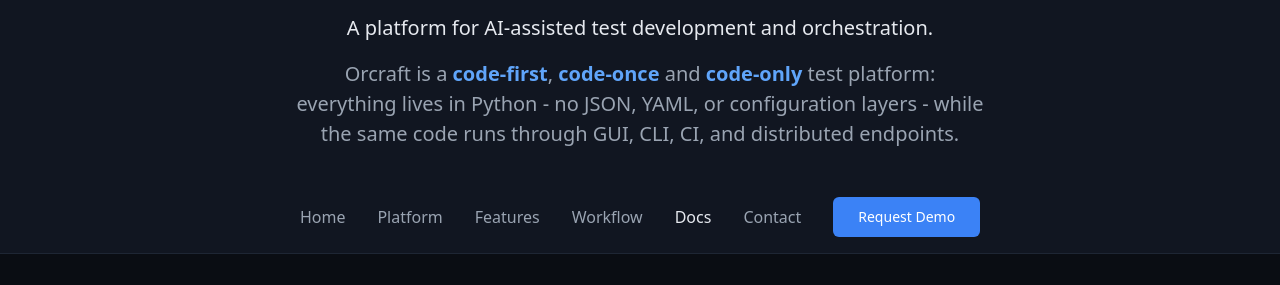
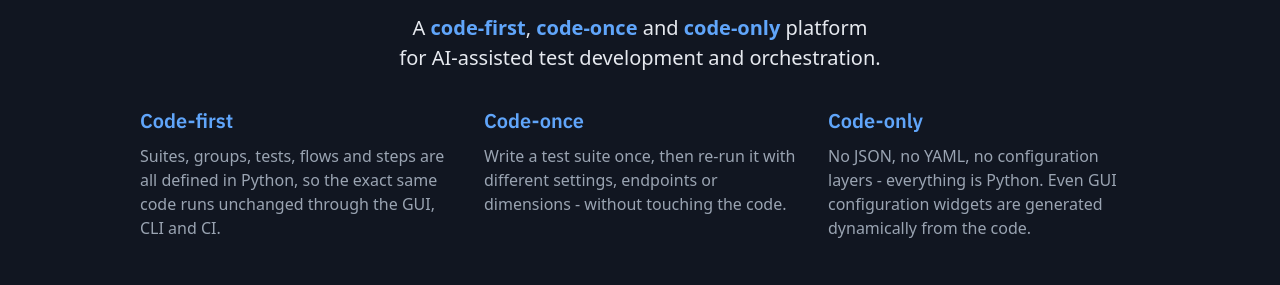
Before and after one commit to GMCoreAI/orcraft.app, an Eleventy site: page src/docs.njk in a window 1280 px wide. Shown: the part 252-537 px from the top of the page. Built offline with nearby package versions, Linux system fonts and the light colour scheme; Eleventy itself is replaced by a stand-in of ours; files that its build step writes are made by us from their sources.

Commit message:
Redesigning master head.

```diff
--- a/src/_includes/partials/masthead.njk
+++ b/src/_includes/partials/masthead.njk
@@ -12,12 +12,27 @@
     </p>
     #}
 
-    <p class="lead lead--strong">{{ site.description }}</p>
-    <p class="lead">
-      Orcraft is a <strong>code-first</strong>, <strong>code-once</strong> and <strong>code-only</strong> test platform:
-      everything lives in Python - no JSON, YAML, or configuration layers - while the same code runs through GUI, CLI,
-      CI, and distributed endpoints.
+    <p class="lead lead--strong">
+      A <strong>code-first</strong>, <strong>code-once</strong> and <strong>code-only</strong> platform<br />
+      for AI-assisted test development and orchestration.
     </p>
+    <dl class="principles">
+      <div class="principles__item">
+        <dt class="principles__term">Code-first</dt>
+        <dd class="principles__desc">Suites, groups, tests, flows and steps are all defined in Python, so the exact
+          same code runs unchanged through the GUI, CLI and CI.</dd>
+      </div>
+      <div class="principles__item">
+        <dt class="principles__term">Code-once</dt>
+        <dd class="principles__desc">Write a test suite once, then re-run it with different settings, endpoints or
+          dimensions - without touching the code.</dd>
+      </div>
+      <div class="principles__item">
+        <dt class="principles__term">Code-only</dt>
+        <dd class="principles__desc">No JSON, no YAML, no configuration layers - everything is Python. Even GUI
+          configuration widgets are generated dynamically from the code.</dd>
+      </div>
+    </dl>
 
     {% include "partials/nav.njk" %}
   </div>
--- a/src/styles/layout/masthead.css
+++ b/src/styles/layout/masthead.css
@@ -49,3 +49,34 @@
   margin-bottom: var(--space-4);
   color: var(--color-text);
 }
+
+.principles {
+  display: grid;
+  grid-template-columns: repeat(3, 1fr);
+  gap: var(--space-8);
+  max-width: 1000px;
+  margin: var(--space-8) auto var(--space-8);
+  text-align: left;
+}
+
+.principles__term {
+  margin-bottom: var(--space-2);
+  color: var(--color-accent-strong);
+  font-family: var(--font-display);
+  font-size: var(--font-size-lg);
+  font-weight: 600;
+}
+
+.principles__desc {
+  margin: 0;
+  color: var(--color-text-muted);
+  font-size: var(--font-size-base);
+  line-height: 1.5;
+}
+
+@media (max-width: 720px) {
+  .principles {
+    grid-template-columns: 1fr;
+    text-align: center;
+  }
+}
```
